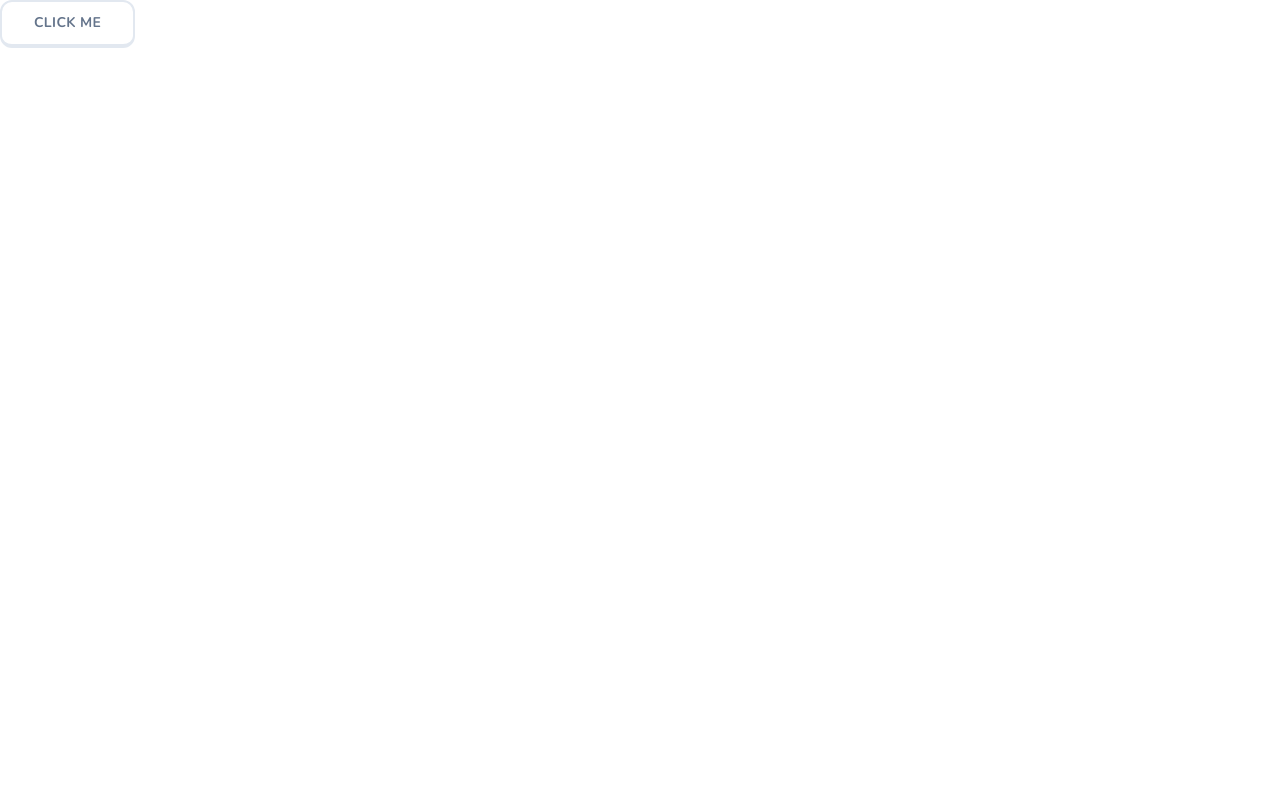
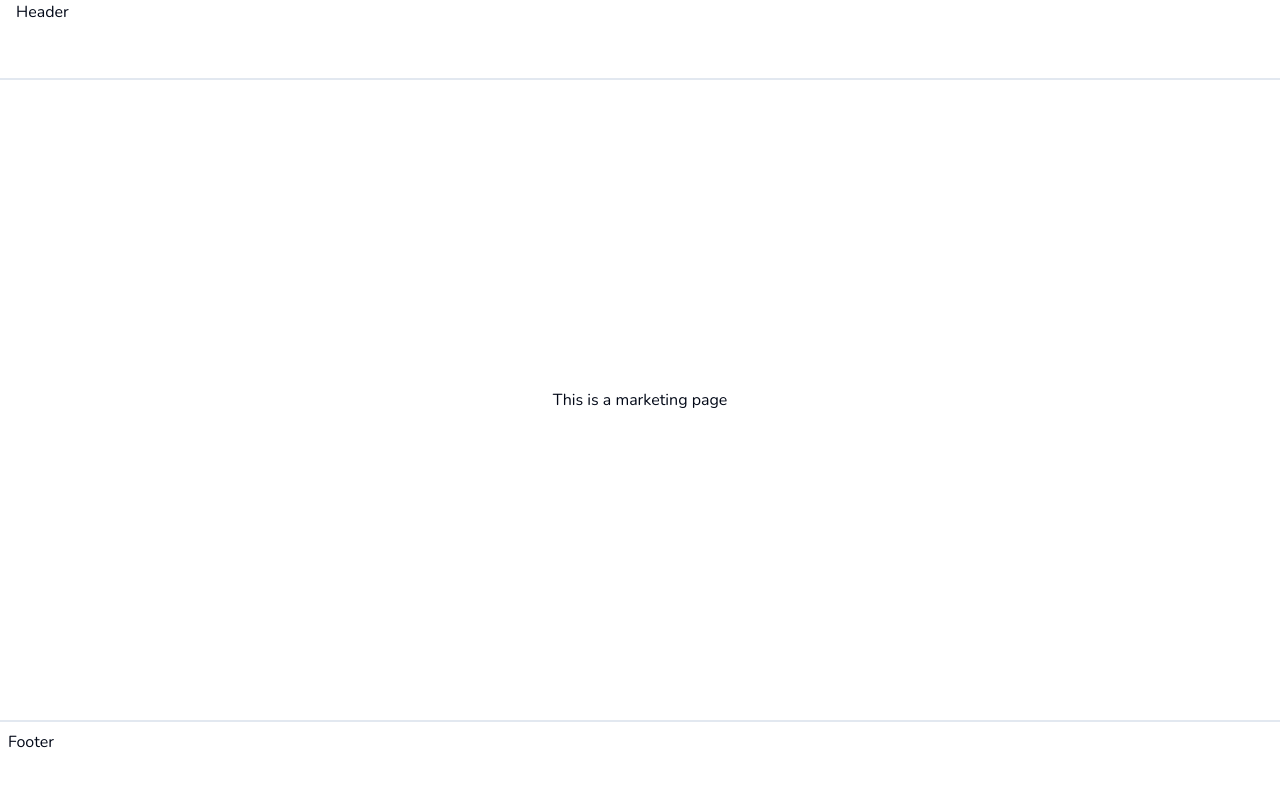
Before and after one commit to nordicirish/learn-languages-app-v2, a Next.js app: page / in a window 1280 px wide. Shown: the top 786 px of the page. Built offline with nearby package versions, Linux system fonts and the light colour scheme.

Commit message:
Setup basic layout

```diff
--- /dev/null
+++ b/app/(marketing)/footer.tsx
@@ -0,0 +1,7 @@
+export const  Footer = () => {
+    return (
+        <footer className="hidden lg:block h-20 w-full border-t-2 border-slate-200 p-2">
+            Footer
+        </footer>
+    )
+}
--- /dev/null
+++ b/app/(marketing)/header.tsx
@@ -0,0 +1,7 @@
+export const Header = () => {
+    return (
+        <header className="h-20 w-full border-b-2 border-slate-200 px-4">
+            Header
+        </header>
+    );
+}
--- /dev/null
+++ b/app/(marketing)/layout.tsx
@@ -0,0 +1,14 @@
+import { Footer } from "./footer";
+import { Header } from "./header";
+
+const MarketingLayout = ({ children }: { children: React.ReactNode }) => {
+    return (
+      <div className="min-h-screen flex flex-col">
+        {/* Layout behaviour - Components that are not children will not rerender when children rerender */}
+        <Header />
+        <main className= "flex-1 flex flex-col items-center justify-center">{children}</main>
+        <Footer />
+      </div>
+    );
+}
+export default MarketingLayout
--- /dev/null
+++ b/app/(marketing)/page.tsx
@@ -0,0 +1,9 @@
+
+//(markeing) -wrapping  route in parenthesis so that path doesn't show in url
+export default function Home() {
+  return (
+    <div>
+      This is a marketing page
+    </div>
+  );
+}
--- a/app/page.tsx
+++ /dev/null
@@ -1,9 +0,0 @@
-
-import {Button} from "@/components/ui/button";
-export default function Home() {
-  return (
-    <div>
-      <Button variant="default" size="lg">Click me</Button>
-    </div>
-  );
-}
```
